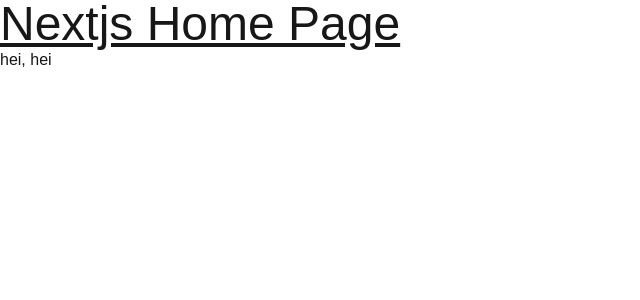
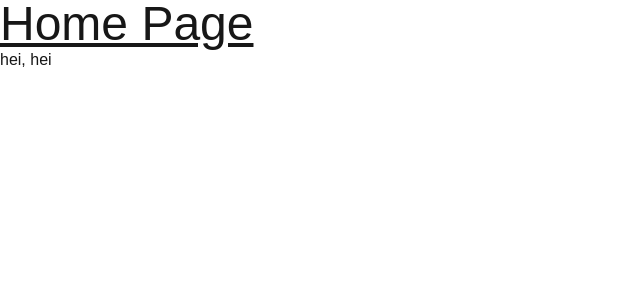
Before and after one commit to hesand/nextjs_demo, a Next.js app: page / in a window 1280 px wide. Shown: the top 300 px of the page, without its empty margins (0-640 px from the left). Built offline with nearby package versions, Linux system fonts and the light colour scheme.

Commit message:
changed home page

```diff
--- a/app/page.tsx
+++ b/app/page.tsx
@@ -6,7 +6,7 @@
 
   return (
     <main>
-        <div className="text-5xl underline">Nextjs Home Page</div>
+        <div className="text-5xl underline">Home Page</div>
         <Hello />
     </main>
   );
```
Also changed, not shown: 1 other file (tests, documents, lock files or other folders).
